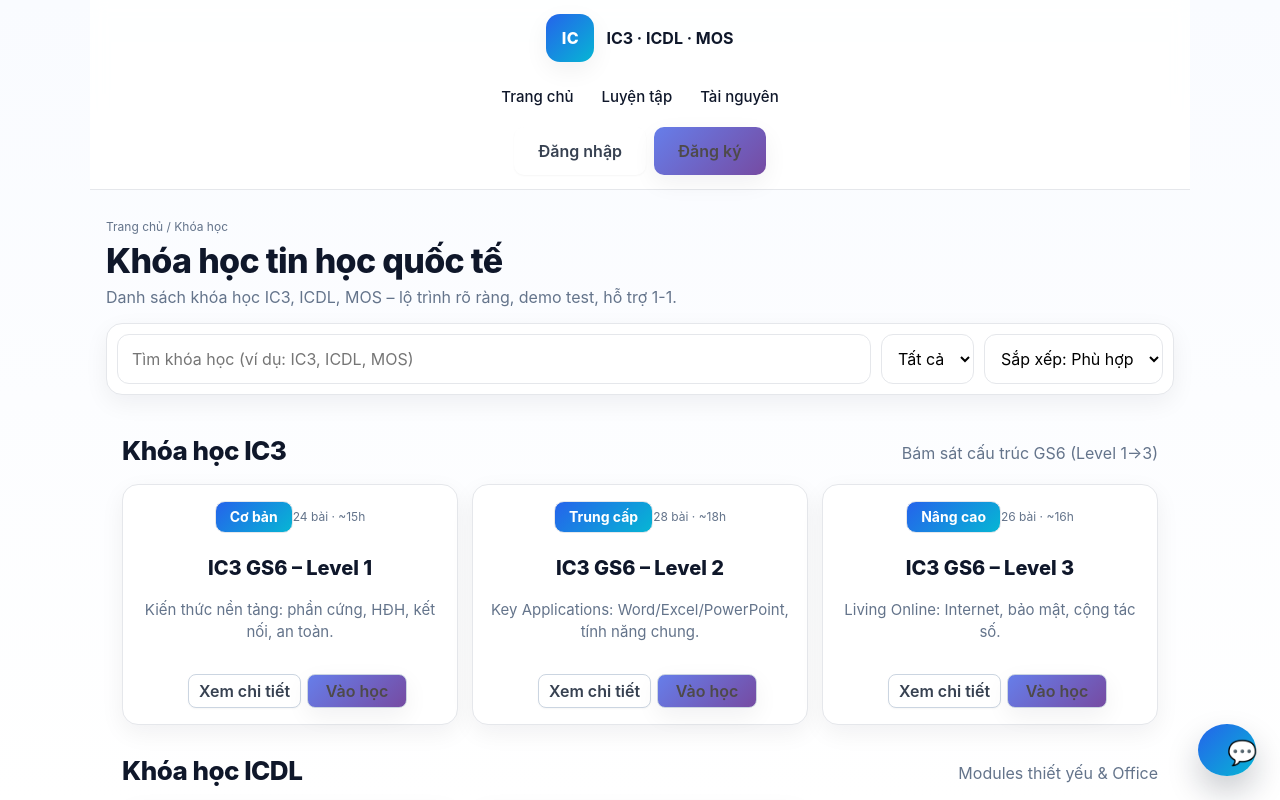
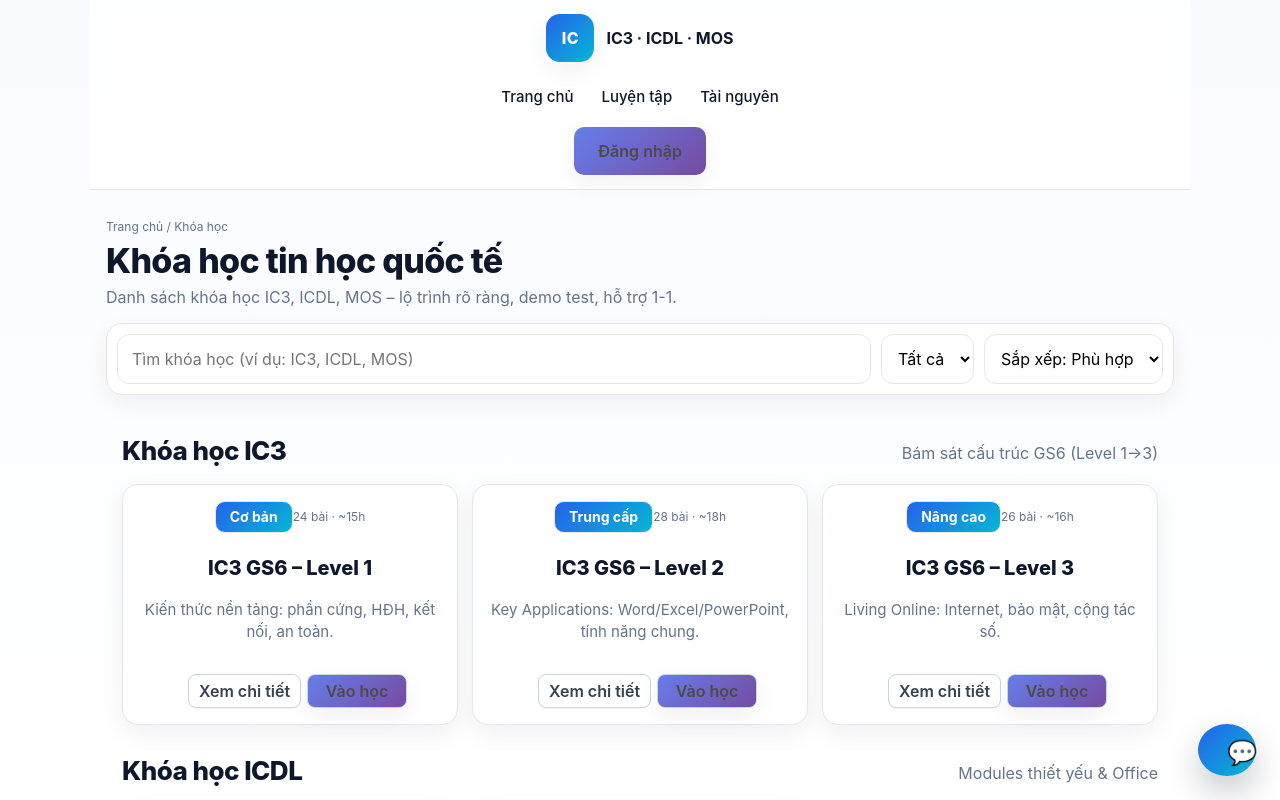
Before and after one commit to dau20061/tracnghiem, a React app in the folder frontend/: page /courses in a window 1280 px wide. Shown: the top 800 px of the page. Built offline with nearby package versions, Linux system fonts and the light colour scheme; the HTML template or start-up script is replaced by a standard one.

Commit message:
update color backgroud

```diff
--- a/frontend/src/index.css
+++ b/frontend/src/index.css
@@ -2,11 +2,9 @@
   font-family: system-ui, Avenir, Helvetica, Arial, sans-serif;
   line-height: 1.5;
   font-weight: 400;
-
-  color-scheme: light dark;
-  color: rgba(255, 255, 255, 0.87);
-  background-color: #242424;
-
+  color-scheme: light;
+  color: #213547;
+  background-color: #ffffff;
   font-synthesis: none;
   text-rendering: optimizeLegibility;
   -webkit-font-smoothing: antialiased;
@@ -33,7 +31,7 @@
     justify-content: center;
     align-items: center;
     min-height: 100vh;
-    background-color: white;
+    background-color: #ffffff;
 }
 
 h1 {
@@ -60,15 +58,20 @@
   outline: 4px auto -webkit-focus-ring-color;
 }
 
-@media (prefers-color-scheme: light) {
+@media (prefers-color-scheme: dark) {
   :root {
     color: #213547;
     background-color: #ffffff;
   }
-  a:hover {
-    color: #747bff;
+  body {
+    background-color: #ffffff;
+    color: #213547;
   }
   button {
     background-color: #f9f9f9;
+    color: #213547;
+  }
+  a:hover {
+    color: #535bf2;
   }
 }
--- a/frontend/src/page/course/course.jsx
+++ b/frontend/src/page/course/course.jsx
@@ -53,14 +53,11 @@
           </nav>
           {!isLoggedIn && (
             <div style={{display:'flex',gap:8}}>
-              <button className="btn" onClick={() => navigate('/login')}>
-                Đăng nhập
-              </button>
               <button
                 className="btn btn-primary"
                 onClick={() => navigate('/login', { state: { mode: 'register' } })}
               >
-                Đăng ký
+                Đăng nhập
               </button>
             </div>
           )}
```
